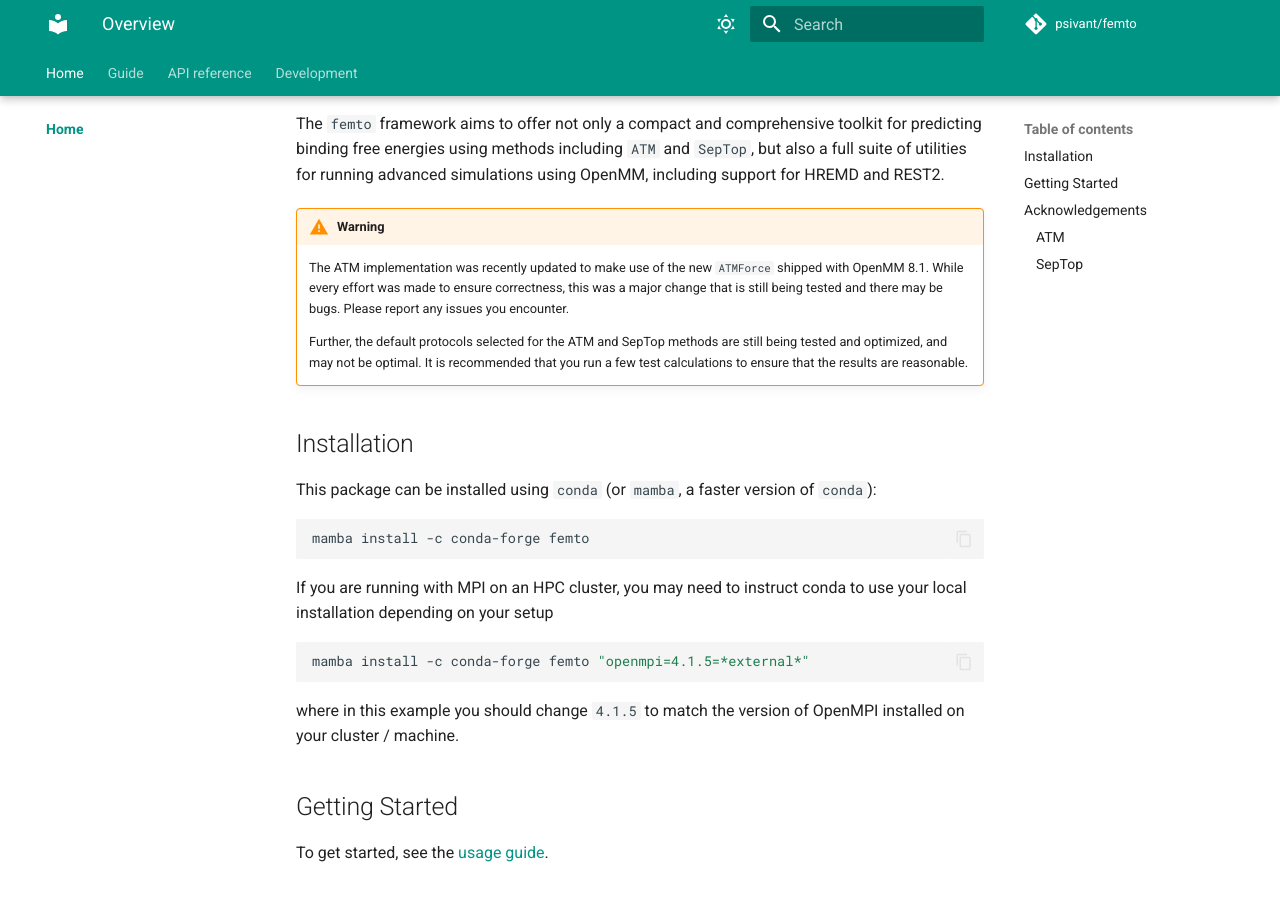
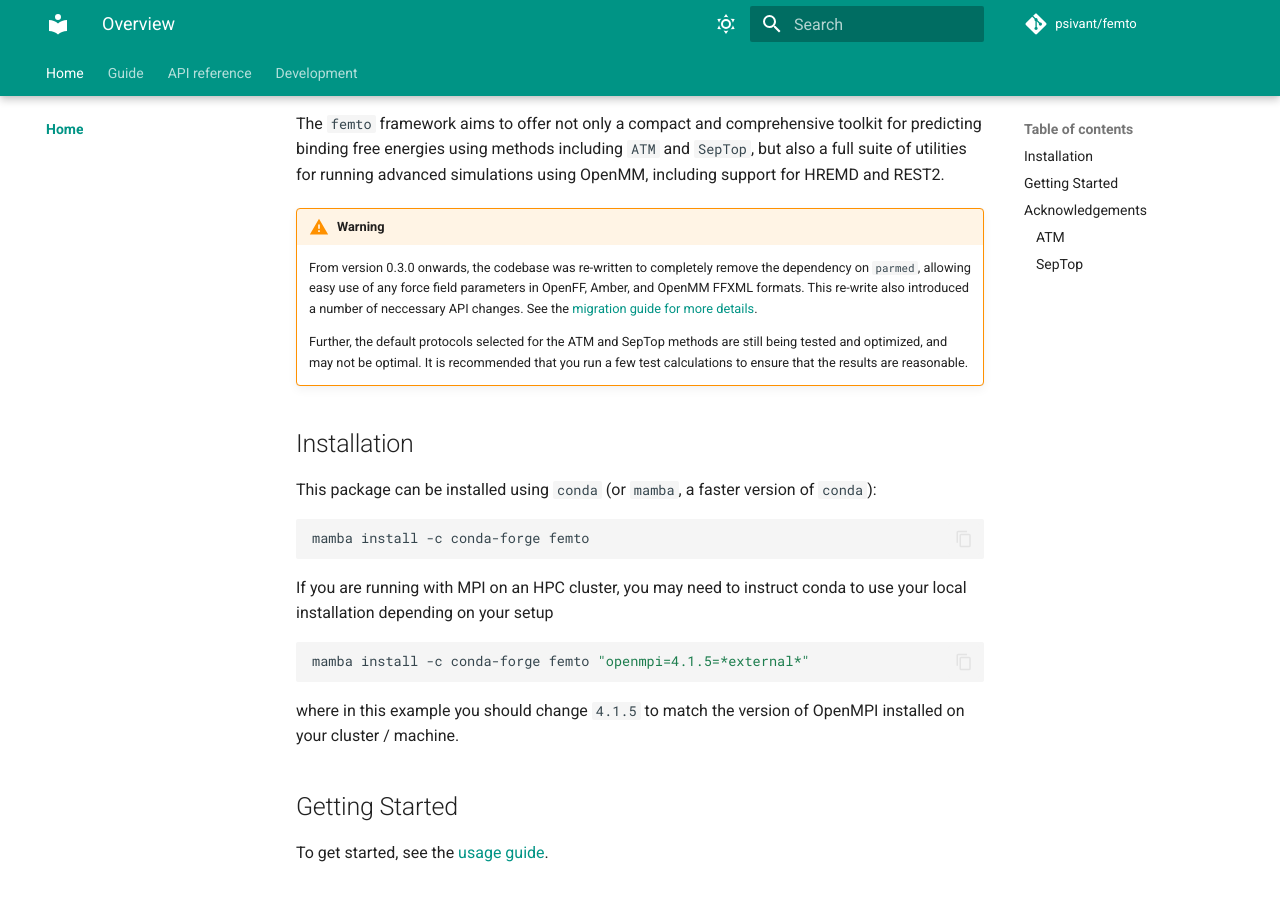
Before and after one commit to Psivant/femto, an MkDocs documentation site: the page built from docs/index.md, in a window 1280 px wide and 900 px high, scrolled down 516 px. Built offline with MkDocs 1.6.1 and Material for MkDocs 9.7.7, drawn with Linux system fonts in a browser that asks for light colours; comment, search, counter and statistics services are not loaded; the version menu is left out; grey boxes are pictures that could not be loaded.

Commit message:
add migration guide

```diff
--- a/README.md
+++ b/README.md
@@ -20,9 +20,9 @@
 using methods including `ATM` and `SepTop`, but also a full suite of utilities for running advanced simulations using
 OpenMM, including support for HREMD and REST2.
 
-_**Warning:** The ATM implementation was recently updated to make use of the new `ATMForce` shipped with OpenMM 8.1.
-While every effort was made to ensure correctness, this was a major change that is still being tested and there may
-be bugs. Please report any issues you encounter._
+_**Warning:** From version 0.3.0 onwards, the codebase was re-written to completely remove the dependency on `parmed`,
+allowing easy use of any force field parameters in OpenFF, Amber, and OpenMM FFXML formats. This re-write also introduced
+a number of neccessary API changes. See the [migration guide for more details](https://psivant.github.io/femto/latest/migration/)._
 
 _Further, the default protocols selected for the ATM and SepTop methods are still being tested and optimized, and may
 not be optimal. It is recommended that you run a few test calculations to ensure that the results are reasonable._
--- a/docs/index.md
+++ b/docs/index.md
@@ -1,9 +1,9 @@
 --8<-- "README.md::22"
 
 !!! warning
-    The ATM implementation was recently updated to make use of the new `ATMForce` shipped with OpenMM 8.1. While
-    every effort was made to ensure correctness, this was a major change that is still being tested and there may
-    be bugs. Please report any issues you encounter.
+    From version 0.3.0 onwards, the codebase was re-written to completely remove the dependency on `parmed`,
+    allowing easy use of any force field parameters in OpenFF, Amber, and OpenMM FFXML formats. This re-write also introduced
+    a number of neccessary API changes. See the [migration guide for more details](https://psivant.github.io/femto/latest/migration/).
 
     Further, the default protocols selected for the ATM and SepTop methods are still being tested and optimized, and may
     not be optimal. It is recommended that you run a few test calculations to ensure that the results are reasonable.
--- a/mkdocs.yml
+++ b/mkdocs.yml
@@ -28,7 +28,9 @@
     - ATM: guide-atm.md
     - SepTop: guide-septop.md
 - API reference: reference/
-- Development: development.md
+- Development:
+  - Overview: development.md
+  - Migration: migration.md
 
 theme:
   name: material
@@ -102,6 +104,7 @@
           - https://parmed.github.io/ParmEd/html/objects.inv
           - http://docs.openmm.org/latest/api-python/objects.inv
           - https://www.mdtraj.org/1.9.6/objects.inv
+          - https://simonboothroyd.github.io/mdtop/latest/objects.inv
         options:
           extensions: [ griffe_pydantic ]
           docstring_options:
```
Also changed, not shown: docs/migration.md (added, +49 -0 lines).
